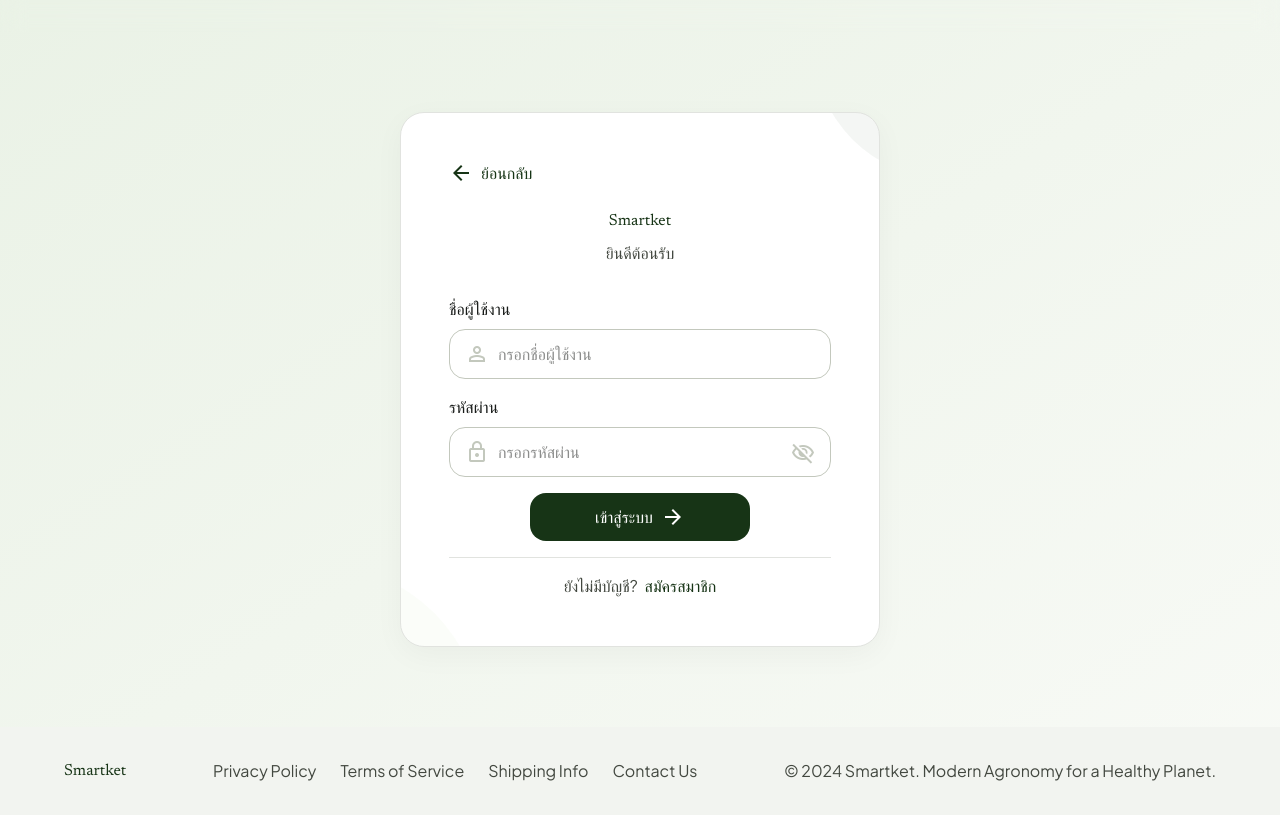
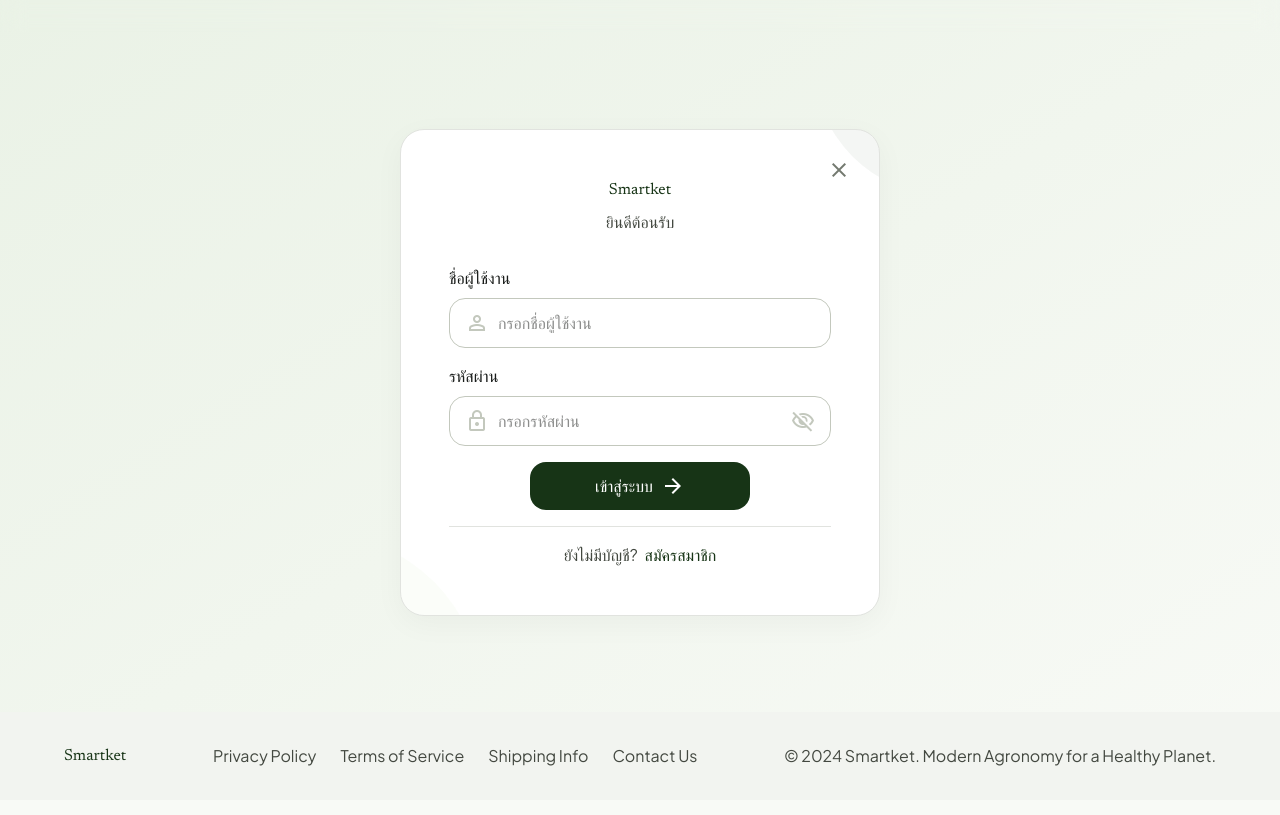
Before and after one commit to atsawinkz/smart-farm-marketplace-ecommerce, a Next.js app in the folder Programmer/: page /login in a window 1280 px wide. Built offline with nearby package versions, Linux system fonts and the light colour scheme.

Commit message:
fix: change login page back button to a close cross icon at the top-right corner of the card

```diff
--- a/Programmer/src/app/login/page.tsx
+++ b/Programmer/src/app/login/page.tsx
@@ -67,9 +67,12 @@
           <div className="absolute top-0 right-0 w-32 h-32 bg-primary-container opacity-5 rounded-bl-full -mr-16 -mt-16 pointer-events-none"></div>
           <div className="absolute bottom-0 left-0 w-40 h-40 bg-secondary-container opacity-10 rounded-tr-full -ml-20 -mb-20 pointer-events-none"></div>
 
-          <Link href="/" className="inline-flex items-center gap-2 text-primary hover:text-primary/80 transition-colors mb-6 text-body-sm font-medium relative z-10 group">
-            <span className="material-symbols-outlined text-[20px] group-hover:-translate-x-1 transition-transform">arrow_back</span>
-            ย้อนกลับ
+          <Link
+            href="/"
+            className="absolute top-6 right-6 text-outline hover:text-primary hover:bg-surface-container-low transition-colors w-8 h-8 flex items-center justify-center rounded-full z-20 cursor-pointer"
+            title="ย้อนกลับ"
+          >
+            <span className="material-symbols-outlined text-[22px]">close</span>
           </Link>
 
           <div className="text-center mb-stack-lg relative z-10">
```
